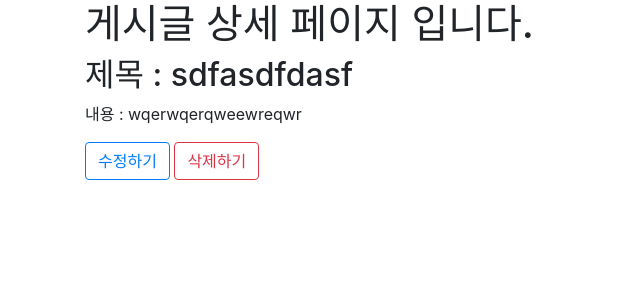
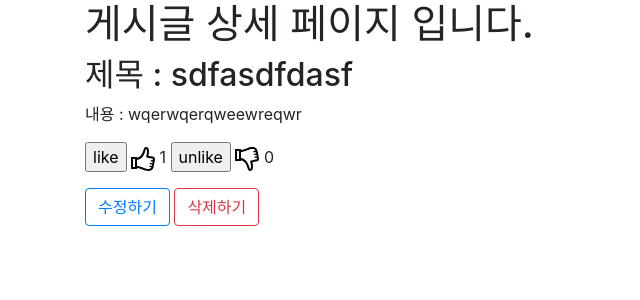
Before and after one commit to INT31302/destroy-django, a Django app: page /posts/2/ in a window 1280 px wide. Shown: the part 56-356 px from the top of the page, without its empty margins (0-640 px from the left). Run offline with Django 3.2, Linux system fonts and the light colour scheme; data comes from the database, SQL or seed files in the repository; both versions use the stored data as it was after the commit; some libraries are stand-ins or nearby versions.

Commit message:
add post like & unlike function

```diff
--- a/web_proj/posts/models.py
+++ b/web_proj/posts/models.py
@@ -1,10 +1,37 @@
 from django.db import models
+from django.conf import settings
 
 
 class Post(models.Model):
     title = models.CharField(max_length=200)
     content = models.TextField()
+    # author = models.ForeignKey(
+    #     settings.AUTH_USER_MODEL, on_delete=models.DO_NOTHING)
     view_count = models.IntegerField(default=0)
+    like_user_set = models.ManyToManyField(
+        settings.AUTH_USER_MODEL, blank=True, related_name="like_user_set", through="Like")
+    unlike_user_set = models.ManyToManyField(
+        settings.AUTH_USER_MODEL, blank=True, related_name="unlike_user_set", through="Unlike")
 
     created_at = models.DateTimeField(auto_now_add=True)
     updated_at = models.DateTimeField(auto_now=True)
+
+    @property
+    def like_count(self):
+        return self.like_user_set.count()
+
+    @property
+    def unlike_count(self):
+        return self.unlike_user_set.count()
+
+
+class Like(models.Model):
+    user = models.ForeignKey(settings.AUTH_USER_MODEL,
+                             on_delete=models.DO_NOTHING)
+    post = models.ForeignKey(Post, on_delete=models.DO_NOTHING)
+
+
+class Unlike(models.Model):
+    user = models.ForeignKey(settings.AUTH_USER_MODEL,
+                             on_delete=models.DO_NOTHING)
+    post = models.ForeignKey(Post, on_delete=models.DO_NOTHING)
--- a/web_proj/posts/templates/posts/show.html
+++ b/web_proj/posts/templates/posts/show.html
@@ -11,6 +11,38 @@
   <p>
     내용 : {{post.content}}
   </p>
+  <span class="like_box">
+    <input type="button" class="like" name="{{post.id}}" value="like">
+      <svg
+        xmlns="http://www.w3.org/2000/svg"
+        width="24"
+        height="24"
+        viewBox="0 0 24 24"
+      >
+        <path
+          d="M21.406 9.558c-1.21-.051-2.87-.278-3.977-.744.809-3.283 1.253-8.814-2.196-8.814-1.861 0-2.351 1.668-2.833 3.329-1.548 5.336-3.946 6.816-6.4 7.401v-.73h-6v12h6v-.904c2.378.228 4.119.864 6.169 1.746 1.257.541 3.053 1.158 5.336 1.158 2.538 0 4.295-.997 5.009-3.686.5-1.877 1.486-7.25 1.486-8.25 0-1.648-1.168-2.446-2.594-2.506zm-17.406 10.442h-2v-8h2v8zm15.896-5.583s.201.01 1.069-.027c1.082-.046 1.051 1.469.004 1.563l-1.761.099c-.734.094-.656 1.203.141 1.172 0 0 .686-.017 1.143-.041 1.068-.056 1.016 1.429.04 1.551-.424.053-1.745.115-1.745.115-.811.072-.706 1.235.109 1.141l.771-.031c.822-.074 1.003.825-.292 1.661-1.567.881-4.685.131-6.416-.614-2.239-.965-4.438-1.934-6.959-2.006v-6c3.264-.749 6.328-2.254 8.321-9.113.898-3.092 1.679-1.931 1.679.574 0 2.071-.49 3.786-.921 5.533 1.061.543 3.371 1.402 6.12 1.556 1.055.059 1.024 1.455-.051 1.584l-1.394.167s-.608 1.111.142 1.116z"
+        />
+      </svg>
+    </input>
+    <span id="count-{{post.id}}">{{post.like_count}}</span>
+  </span>
+  <span class="unlike_box">
+    <input type="button" class="unlike" name="{{post.id}}" value="unlike">
+      <svg
+        xmlns="http://www.w3.org/2000/svg"
+        width="24"
+        height="24"
+        viewBox="0 0 24 24"
+      >
+        <path
+          d="M24 11.936c0-1-.986-6.373-1.486-8.25-.714-2.689-2.471-3.686-5.009-3.686-2.283 0-4.079.617-5.336 1.158-2.05.883-3.791 1.519-6.169 1.746v-.904h-6v12h6v-.73c2.454.585 4.852 2.066 6.4 7.402.483 1.66.972 3.328 2.833 3.328 3.448 0 3.005-5.531 2.196-8.814 1.106-.466 2.767-.692 3.977-.744 1.426-.06 2.594-.858 2.594-2.506zm-20 .064h-2v-8h2v8zm15.755-1.302l1.394.167c1.075.129 1.105 1.525.051 1.584-2.749.154-5.06 1.013-6.12 1.556.43 1.748.92 3.463.92 5.534 0 2.505-.781 3.666-1.679.574-1.993-6.859-5.057-8.364-8.321-9.113v-6c2.521-.072 4.72-1.041 6.959-2.005 1.731-.745 4.849-1.495 6.416-.614 1.295.836 1.114 1.734.292 1.661l-.771-.032c-.815-.094-.92 1.068-.109 1.141 0 0 1.321.062 1.745.115.976.123 1.028 1.607-.04 1.551-.457-.024-1.143-.041-1.143-.041-.797-.031-.875 1.078-.141 1.172 0 0 .714.005 1.761.099s1.078 1.609-.004 1.563c-.868-.037-1.069-.027-1.069-.027-.75.005-.875 1.028-.141 1.115z"
+        />
+      </svg>
+    </input>
+    <span id="ucount-{{post.id}}">{{post.unlike_count}}</span>
+
+  </span>
+  <p></p>
   <a href="{% url 'posts:edit' post.id %}" class="btn btn-outline-primary"
     >수정하기
   </a>
@@ -57,4 +89,62 @@
     </div>
   </div>
 </div>
+<script
+      src="https://code.jquery.com/jquery-3.4.1.min.js"
+      integrity="sha256-CSXorXvZcTkaix6Yvo6HppcZGetbYMGWSFlBw8HfCJo="
+      crossorigin="anonymous"
+    ></script>
+<script type="text/javascript">
+  $(".like").click(function() {
+    var pk = $(this).attr("name");
+    $.ajax({
+      // .like 버튼을 클릭하면 <새로고침> 없이 ajax로 서버와 통신하겠다.
+      type: "POST", // 데이터를 전송하는 방법을 지정
+      url: "{% url 'posts:like' %}", // 통신할 url을 지정
+      data: { pk: pk, csrfmiddlewaretoken: "{{ csrf_token }}" }, // 서버로 데이터 전송시 옵션
+      dataType: "json", // 서버측에서 전송한 데이터를 어떤 형식의 데이터로서 해석할 것인가를 지정, 없으면 알아서 판단
+      // 서버측에서 전송한 Response 데이터 형식 (json)
+      // {'likes_count': post.like_count, 'message': message }
+      success: function(response) {
+        // 통신 성공시 - 동적으로 좋아요 갯수 변경, 유저 목록 변경
+        console.log("success like")
+        $("#count-" + pk).html(response.like_count);
+      },
+      error: function(request) {
+        // 통신 실패시 - 로그인 페이지 리다이렉트
+        console.log("fail")
+        // alert("로그인이 필요합니다.");
+        //window.location.replace("/users/login/");
+        //  alert("code:"+request.status+"\n"+"message:"+request.responseText+"\n"+"error:"+error);
+      }
+    });
+  });
+</script>
+<script type="text/javascript">
+  $(".unlike").click(function() {
+    var pk = $(this).attr("name");
+    $.ajax({
+      // .like 버튼을 클릭하면 <새로고침> 없이 ajax로 서버와 통신하겠다.
+      type: "POST", // 데이터를 전송하는 방법을 지정
+      url: "{% url 'posts:unlike' %}", // 통신할 url을 지정
+      data: { pk: pk, csrfmiddlewaretoken: "{{ csrf_token }}" }, // 서버로 데이터 전송시 옵션
+      dataType: "json", // 서버측에서 전송한 데이터를 어떤 형식의 데이터로서 해석할 것인가를 지정, 없으면 알아서 판단
+      // 서버측에서 전송한 Response 데이터 형식 (json)
+      // {'likes_count': post.like_count, 'message': message }
+      success: function(response) {
+        // 통신 성공시 - 동적으로 좋아요 갯수 변경, 유저 목록 변경
+        console.log("success unlike")
+        $("#ucount-" + pk).html(response.unlike_count);
+      },
+      error: function(request) {
+        // 통신 실패시 - 로그인 페이지 리다이렉트
+        console.log("fail")
+        // alert("로그인이 필요합니다.");
+        //window.location.replace("/users/login/");
+        //  alert("code:"+request.status+"\n"+"message:"+request.responseText+"\n"+"error:"+error);
+      }
+    });
+  });
+</script>
+
 {% endblock %}
--- a/web_proj/posts/urls.py
+++ b/web_proj/posts/urls.py
@@ -1,5 +1,5 @@
 from django.urls import path
-from .views import new, create, show, edit, update, delete, search
+from .views import new, create, show, edit, update, delete, search, like, unlike
 
 app_name = "posts"
 urlpatterns = [
@@ -9,5 +9,7 @@ urlpatterns = [
     path('edit/<int:post_id>/', edit, name="edit"),
     path('update/<int:post_id>/', update, name="update"),
     path('delete/<int:post_id>/', delete, name="delete"),
-    path('search/', search, name="search")
+    path('search/', search, name="search"),
+    path('like/', like, name="like"),
+    path('unlike/', unlike, name="unlike")
 ]
--- a/web_proj/posts/views.py
+++ b/web_proj/posts/views.py
@@ -1,8 +1,13 @@
-from django.shortcuts import render, redirect
+from django.shortcuts import render, redirect, HttpResponse, get_object_or_404
+from django.http import JsonResponse
+from django.views.decorators.http import require_POST
+from django.contrib.auth.decorators import login_required
 from .models import Post
 from .forms import PostForm
 from django.core.paginator import Paginator
+from django.urls import reverse
 import pdb
+import json
 
 
 def main(request):
@@ -82,3 +87,35 @@ def search(request):
             'keyword': search_keyword
         }
         return render(request, 'posts/main.html', context)
+
+
+@login_required
+@require_POST
+def like(request):
+    pk = request.POST.get('pk', None)
+    post = get_object_or_404(Post, pk=pk)
+    post_like, post_like_created = post.like_set.get_or_create(
+        user=request.user)
+
+    print(post_like)
+
+    context = {
+        'like_count': post.like_count
+    }
+    return HttpResponse(json.dumps(context), content_type="application/json")
+
+
+@login_required
+@require_POST
+def unlike(request):
+    pk = request.POST.get('pk', None)
+    post = get_object_or_404(Post, pk=pk)
+    post_unlike, post_unlike_created = post.unlike_set.get_or_create(
+        user=request.user)
+
+    print(post_unlike)
+
+    context = {
+        'unlike_count': post.unlike_count
+    }
+    return HttpResponse(json.dumps(context), content_type="application/json")
--- a/web_proj/web_proj/settings.py
+++ b/web_proj/web_proj/settings.py
@@ -126,3 +126,4 @@ STATICFILES_DIRS = [
 ]
 
 AUTH_USER_MODEL = 'users.User'
+LOGIN_REDIRECT_URL = '/'
--- a/web_proj/web_proj/templates/base.html
+++ b/web_proj/web_proj/templates/base.html
@@ -26,8 +26,8 @@
     <!-- Optional JavaScript -->
     <!-- jQuery first, then Popper.js, then Bootstrap JS -->
     <script
-      src="https://code.jquery.com/jquery-3.4.1.slim.min.js"
-      integrity="sha384-J6qa4849blE2+poT4WnyKhv5vZF5SrPo0iEjwBvKU7imGFAV0wwj1yYfoRSJoZ+n"
+      src="https://code.jquery.com/jquery-3.4.1.min.js"
+      integrity="sha256-CSXorXvZcTkaix6Yvo6HppcZGetbYMGWSFlBw8HfCJo="
       crossorigin="anonymous"
     ></script>
     <script
```
Also changed, not shown: web_proj/posts/admin.py (+8 -2 lines), web_proj/db.sqlite3, web_proj/posts/migrations/0002_auto_20200224_1716.py (added), web_proj/posts/migrations/0003_auto_20200224_1800.py (added), web_proj/posts/migrations/0004_auto_20200224_1802.py (added), web_proj/posts/migrations/0005_auto_20200224_2001.py (added).
